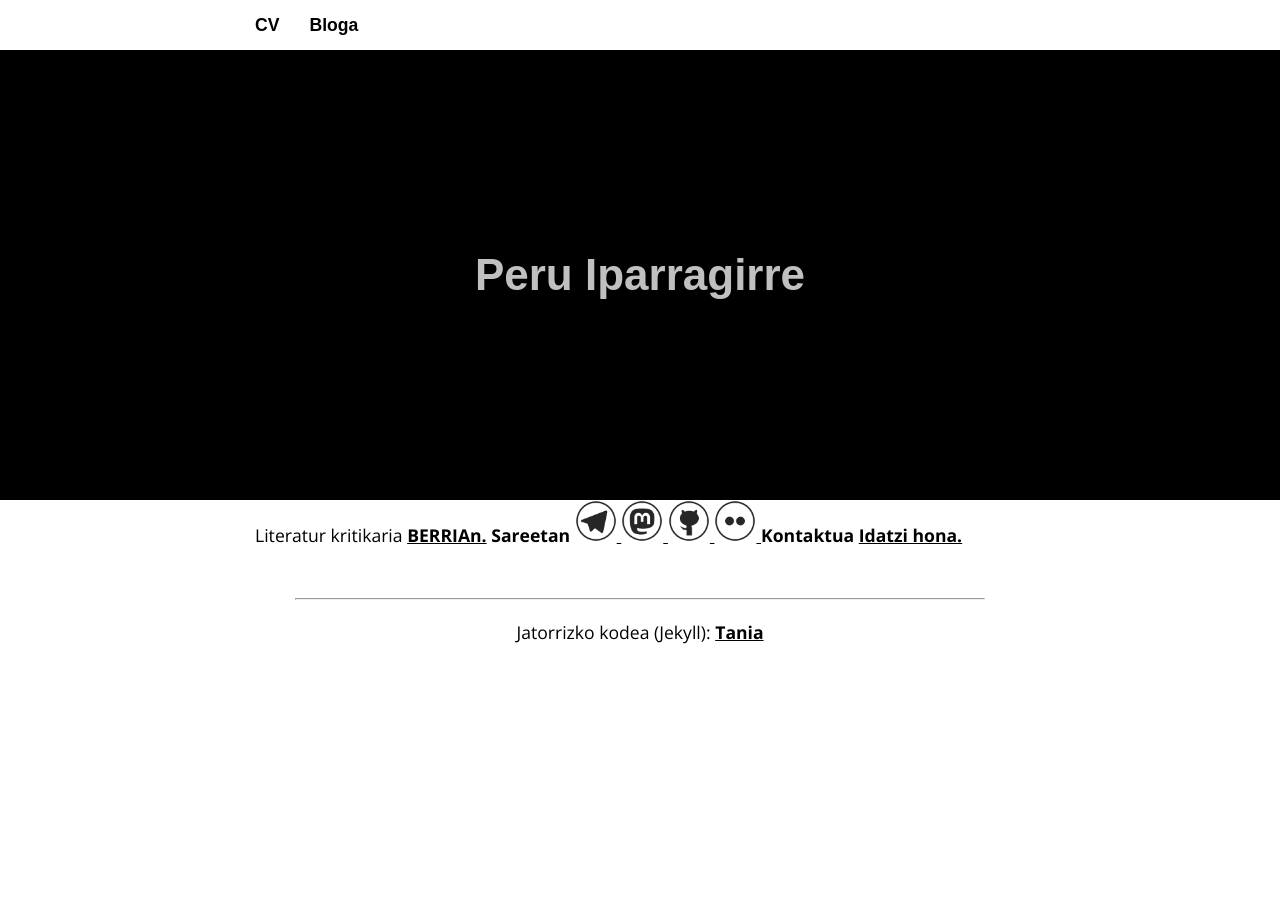
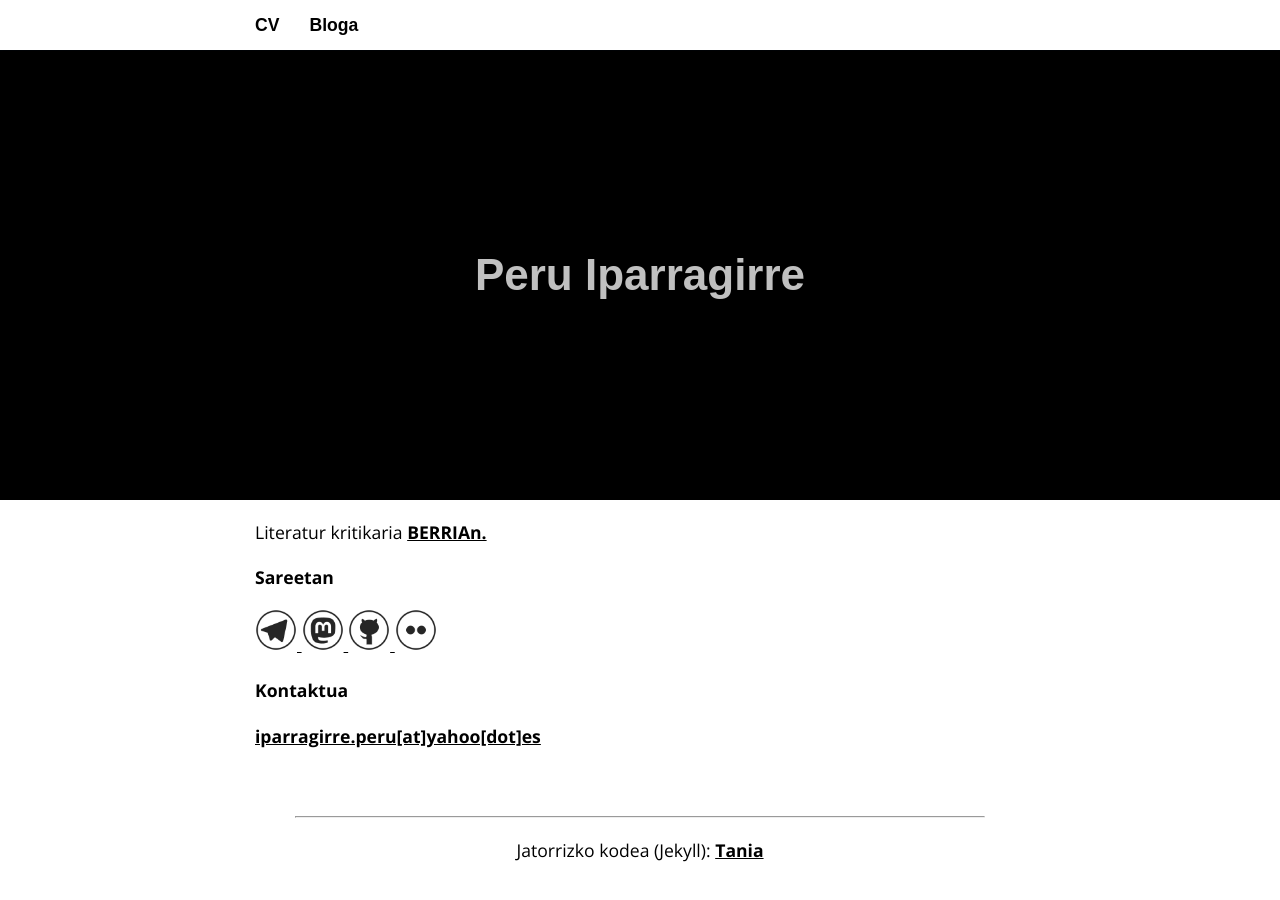
Before and after one commit to nomadagaldua/nomadagaldua.github.io, a Jekyll site: the page built from index.html, in a window 1280 px wide and 900 px high. Built offline with Jekyll 4.4.1, drawn with Linux system fonts in a browser that asks for light colours; some web fonts are replaced.

Commit message:
Update index.html

```diff
--- a/index.html
+++ b/index.html
@@ -1,11 +1,11 @@
 ---
 layout: default
 ---
-Literatur kritikaria <a href="https://www.berria.eus/egilea/Peru_Iparragirre">BERRIAn.</a>
+<p>Literatur kritikaria <a href="https://www.berria.eus/egilea/Peru_Iparragirre">BERRIAn.</a></p>
 
-<b>Sareetan</b>
+<p><b>Sareetan</b></p>
 
- <a href="https://t.me/nomadagaldua">
+ <p><a href="https://t.me/nomadagaldua">
   <img src="/img/telegram.png" alt="Telegram" style="width:42px;height:42px;border:0;">
     </a>
    <a href="https://mastodon.social/@nomadagaldua">
@@ -16,9 +16,9 @@ Literatur kritikaria <a href="https://www.berria.eus/egilea/Peru_Iparragirre">BE
 </a>
 <a href="https://www.flickr.com/photos/peruiparragirre/">
   <img src="/img/flickr.png" alt="Flickr" style="width:42px;height:42px;border:0;">
-</a>
+  </a></p>
 
 
-<b>Kontaktua</b>
+<p><b>Kontaktua</b></p>
 
-<a href="mailto:iparragirre.peru@yahoo.es">Idatzi hona.</a>
+<p><a href="mailto:iparragirre.peru@yahoo.es">iparragirre.peru[at]yahoo[dot]es</a></p>
```
